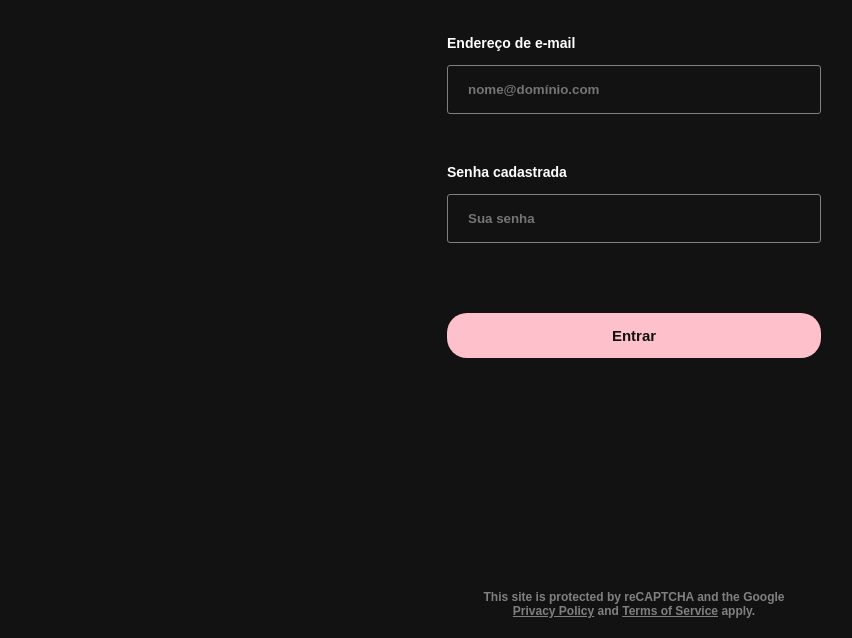
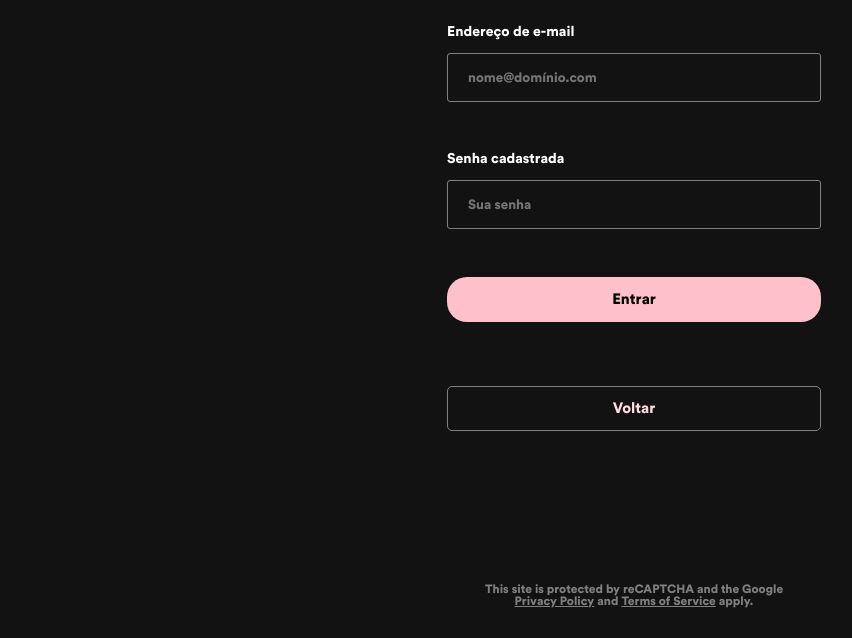
Before and after one commit to laissydominique/pink-spotify, a plain HTML site: page login.html in a window 1280 px wide. Shown: the part 243-881 px from the top of the page, without its empty margins (6-858 px from the left). Drawn offline with Linux system fonts and the light colour scheme.

Commit message:
melhorando interface

```diff
--- a/login.css
+++ b/login.css
@@ -1,8 +1,15 @@
+@font-face {
+  font-family: fonte_sp;
+  src: url(imgs/circ.woff);
+}
+
 * {
   background-color: #121212;
-  font-family: sans-serif;
-  font-weight: bold;
+  font-family: fonte_sp;
+  border: none;
+
 }
+
 h1 {
   margin: 0;
   padding: 0;
@@ -69,21 +76,41 @@ body {
   display: flex;
 }
 
-.avancar {
-  border: 0;
+.botao-avancar{
   width: 374px;
   height: 45px;
+  margin-top: 3rem;
+}
+
+.avancar {
+  width: 374px;
+  height: 45px;
+  font-size: 15px;
+  background-color: rgb(254, 192, 202);
   border-radius: 20px;
-  font-weight: bold;
+}
+
+.botao-voltar{
+  width: 374px;
+  height: 45px;
+  margin-top: 4rem;
+  display: flex;
+  justify-content: center;
+  align-items: center;
+}
+
+.voltar{
+  width: 374px;
+  height: 45px;
   font-size: 15px;
-  background-color: #fec0ca;
-  color: #121212;
+  border-radius: 5px;
+  color: #fedae0;
+  border: solid 1px gray;
   cursor: pointer;
-  margin-top: 70px;
 }
 
 .footer {
-  margin-top: 220px;
+  margin-top: 140px;
   display: flex;
   color: gray;
   font-family: Arial, Helvetica, sans-serif;
@@ -91,6 +118,16 @@ body {
   align-items: center;
   text-align: center;
   justify-content: center;
+}
+
+.footer p {
+  display: block;
+  margin-block-start: 1em;
+  margin-block-end: 1em;
+  margin-inline-start: 0px;
+  margin-inline-end: 0px;
+  unicode-bidi: isolate;
+
 }
 
 .input_email:hover,
--- a/login.html
+++ b/login.html
@@ -13,11 +13,10 @@
     </div>
 
     <div class="login">
+      <div class="inputs">
 
-      <div class="inputs">
-        <div class=" título">
-            <h1> Entre na sua <br>Conta agora</h1>
-
+        <div class="título">
+          <h1>Entre na sua <br />Conta agora</h1>
         </div>
         <p class="dados">Endereço de e-mail</p>
 
@@ -36,8 +35,12 @@
           name="email"
           placeholder="Sua senha"
         />
-
+        <div class="botao-avancar">
           <button class="avancar">Entrar</button>
+        </div>
+        <div class="botao-voltar">
+          <a href="http://127.0.0.1:5500/index.html"><button class="voltar">Voltar</button></a>
+        </div>
         <div class="footer">
           <p>
             This site is protected by reCAPTCHA and the Google<br />
@@ -47,6 +50,5 @@
         </div>
         </div>
       </div>
-
   </body>
 </html>
```
Also changed, not shown: index.html (+1 -1 lines). Lines whose indentation alone changed are shown as unchanged.
